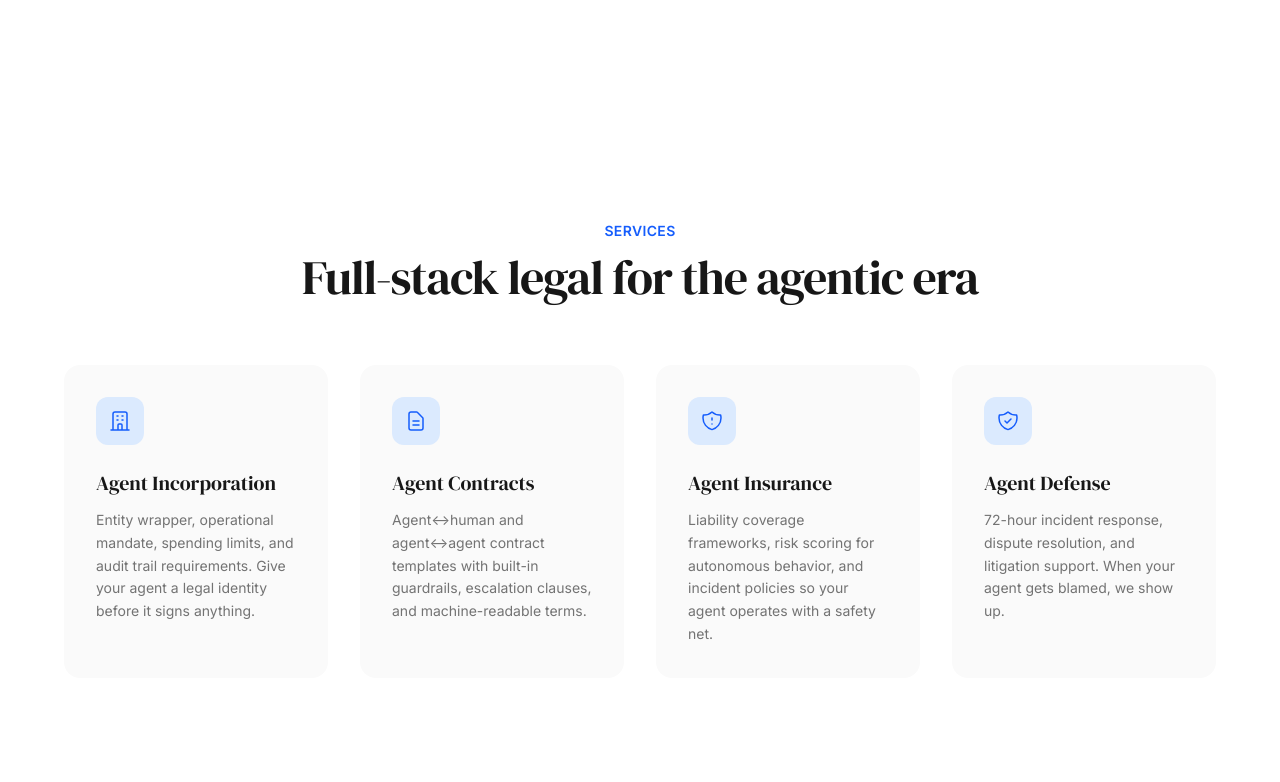
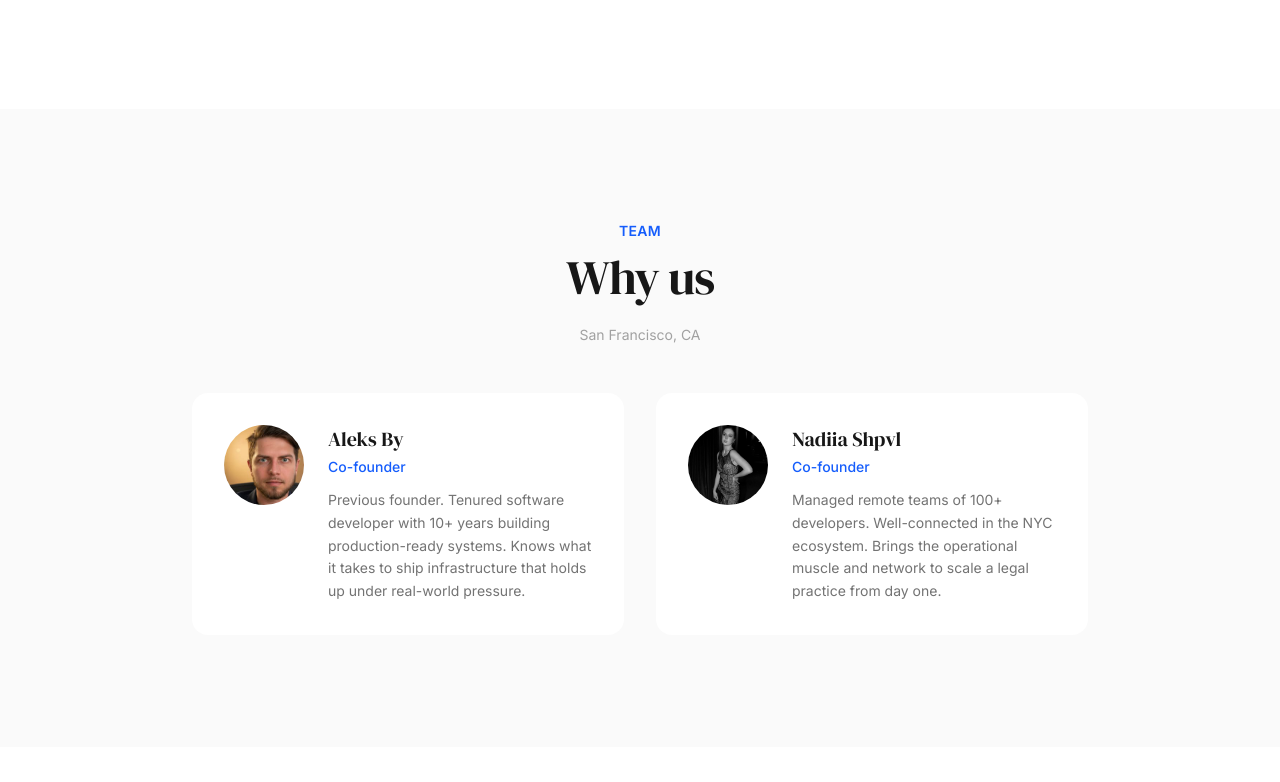
Before and after one commit to nadiiashpvl/loafer-site, a website built with Vite: page index.html in a window 1280 px wide. Shown: the part 1258-2040 px from the top of the page. Built offline with nearby package versions, Linux system fonts and the light colour scheme.

Commit message:
add human credibility: full names, photos, SF location, move team up, update disclaimer

```diff
--- a/index.html
+++ b/index.html
@@ -110,6 +110,39 @@
           <p>
             No one is building the legal infrastructure for this. We're starting before the first landmark case hits.
           </p>
+        </div>
+      </div>
+    </section>
+
+    <!-- Team -->
+    <section id="team" class="py-20 md:py-28 px-6 bg-neutral-50">
+      <div class="max-w-4xl mx-auto">
+        <div class="text-center mb-6">
+          <p class="text-sm font-semibold text-blue-600 tracking-wide uppercase mb-3">Team</p>
+          <h2 class="font-serif text-3xl md:text-5xl tracking-tight">Why us</h2>
+        </div>
+        <p class="text-center text-sm text-neutral-400 mb-12">San Francisco, CA</p>
+        <div class="grid md:grid-cols-2 gap-8">
+          <div class="bg-white rounded-2xl p-8 flex flex-col items-center text-center md:items-start md:text-left md:flex-row md:gap-6">
+            <img src="/aleks.jpg" alt="Aleks By" class="w-20 h-20 rounded-full object-cover mb-4 md:mb-0 shrink-0" />
+            <div>
+              <h3 class="font-serif text-xl mb-1">Aleks By</h3>
+              <p class="text-sm font-medium text-blue-600 mb-3">Co-founder</p>
+              <p class="text-neutral-500 text-sm leading-relaxed">
+                Previous founder. Tenured software developer with 10+ years building production-ready systems. Knows what it takes to ship infrastructure that holds up under real-world pressure.
+              </p>
+            </div>
+          </div>
+          <div class="bg-white rounded-2xl p-8 flex flex-col items-center text-center md:items-start md:text-left md:flex-row md:gap-6">
+            <img src="/nadiia.jpg" alt="Nadiia Shpvl" class="w-20 h-20 rounded-full object-cover mb-4 md:mb-0 shrink-0" />
+            <div>
+              <h3 class="font-serif text-xl mb-1">Nadiia Shpvl</h3>
+              <p class="text-sm font-medium text-blue-600 mb-3">Co-founder</p>
+              <p class="text-neutral-500 text-sm leading-relaxed">
+                Managed remote teams of 100+ developers. Well-connected in the NYC ecosystem. Brings the operational muscle and network to scale a legal practice from day one.
+              </p>
+            </div>
+          </div>
         </div>
       </div>
     </section>
@@ -323,32 +356,6 @@
       </div>
     </section>
 
-    <!-- Team -->
-    <section id="team" class="py-20 md:py-28 px-6">
-      <div class="max-w-4xl mx-auto">
-        <div class="text-center mb-16">
-          <p class="text-sm font-semibold text-blue-600 tracking-wide uppercase mb-3">Team</p>
-          <h2 class="font-serif text-3xl md:text-5xl tracking-tight">Why us</h2>
-        </div>
-        <div class="grid md:grid-cols-2 gap-8">
-          <div class="bg-neutral-50 rounded-2xl p-8">
-            <h3 class="font-serif text-xl mb-2">Aleks</h3>
-            <p class="text-sm font-medium text-blue-600 mb-4">Co-founder</p>
-            <p class="text-neutral-500 text-sm leading-relaxed">
-              Previous founder. Tenured software developer with 10+ years building production-ready systems. Knows what it takes to ship infrastructure that holds up under real-world pressure.
-            </p>
-          </div>
-          <div class="bg-neutral-50 rounded-2xl p-8">
-            <h3 class="font-serif text-xl mb-2">Nadiia</h3>
-            <p class="text-sm font-medium text-blue-600 mb-4">Co-founder</p>
-            <p class="text-neutral-500 text-sm leading-relaxed">
-              Managed remote teams of 100+ developers. Well-connected in the NYC ecosystem. Brings the operational muscle and network to scale a legal practice from day one.
-            </p>
-          </div>
-        </div>
-      </div>
-    </section>
-
     <!-- CTA -->
     <section class="py-20 md:py-28 px-6">
       <div class="max-w-3xl mx-auto text-center">
@@ -378,9 +385,9 @@
         </div>
         <div class="border-t border-neutral-200 pt-8">
           <p class="text-center text-xs text-neutral-400 max-w-xl mx-auto leading-relaxed">
-            Loafer is building legal infrastructure for autonomous agents. Not yet a licensed law firm. No legal advice. No attorney–client relationship formed by use of this site.
+            Loafer Inc. is a legal technology company. Not a law firm. No legal advice. No attorney–client relationship formed by use of this site.
           </p>
-          <p class="text-center text-xs text-neutral-300 mt-3">&copy; 2026 Loafer Inc.</p>
+          <p class="text-center text-xs text-neutral-300 mt-3">&copy; 2026 Loafer Inc. · San Francisco, CA</p>
         </div>
       </div>
     </footer>
--- a/src/main.js
+++ b/src/main.js
@@ -13,6 +13,14 @@ Agents are taking real actions. They're signing contracts, moving money, calling
 When an agent leaks sensitive data or loses real money, the courtroom question will be: **who is liable — the user, the company, the model provider… or the agent itself?**
 
 No one is building the legal infrastructure for this. We're starting before the first landmark case hits.
+
+---
+
+## Team — San Francisco, CA
+
+**Aleks By** — Co-founder. Previous founder. Tenured software developer with 10+ years building production-ready systems.
+
+**Nadiia Shpvl** — Co-founder. Managed remote teams of 100+ developers. Well-connected in the NYC ecosystem.
 
 ---
 
@@ -99,21 +107,13 @@ Then you've got an agent↔agent dispute, and that's exactly why we built Loafer
 
 ---
 
-## Team
-
-**Aleks** — Co-founder. Previous founder. Tenured software developer with 10+ years building production-ready systems.
-
-**Nadiia** — Co-founder. Managed remote teams of 100+ developers. Well-connected in the NYC ecosystem.
-
----
-
 Your agent deserves counsel. Stop deploying naked. Incorporate, contract, insure, and defend your autonomous systems today.
 
 ---
 
-*Loafer is building legal infrastructure for autonomous agents. Not yet a licensed law firm. No legal advice. No attorney–client relationship formed by use of this site.*
+*Loafer Inc. is a legal technology company. Not a law firm. No legal advice. No attorney–client relationship formed by use of this site.*
 
-© 2026 Loafer Inc.
+© 2026 Loafer Inc. · San Francisco, CA
 `
 
 const normalView = document.getElementById('normal-view')
```
Also changed, not shown: public/aleks.jpg (added), public/nadiia.jpg (added).
